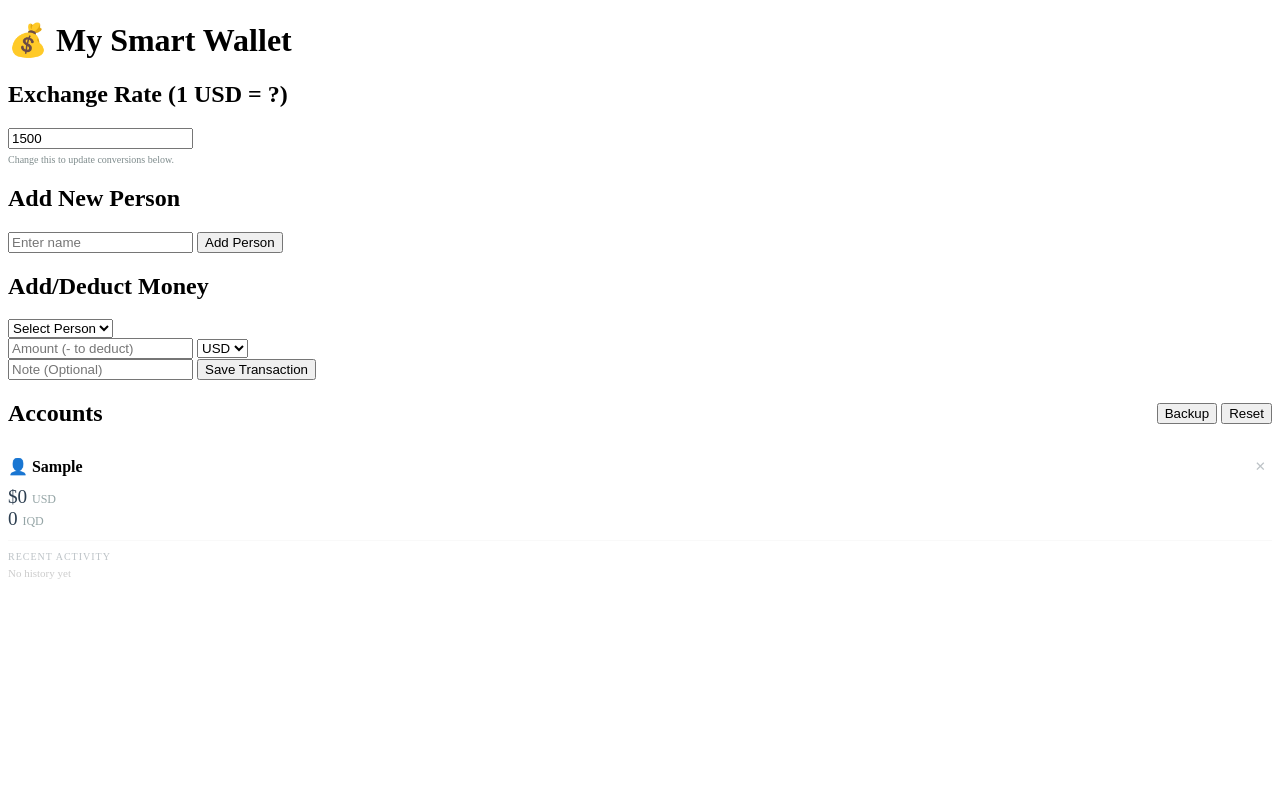
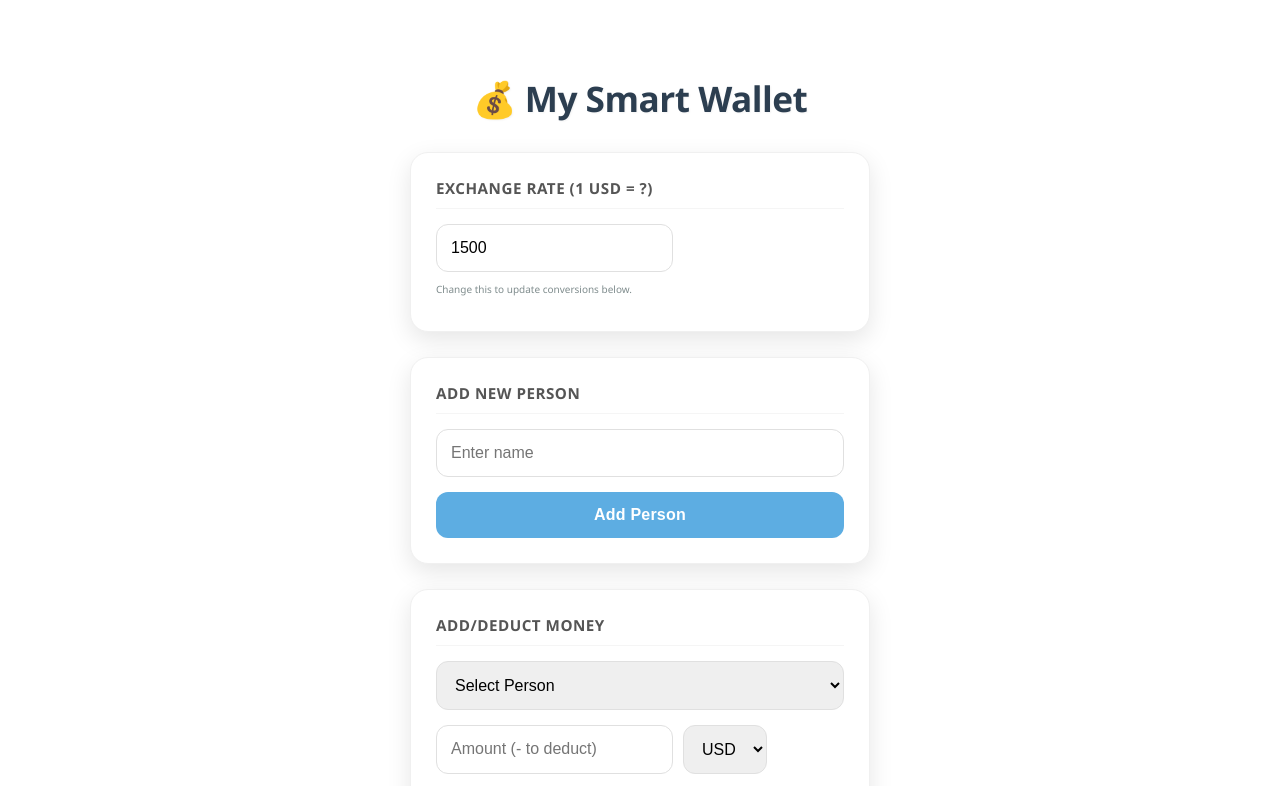
Before and after one commit to zayd9000/saving, a plain HTML site: page index.html in a window 1280 px wide. Both pictures are taken after typing "Sample" into the empty fields and a click on the button "Add Person". Shown: the top 786 px of the page. Drawn offline with Linux system fonts and the light colour scheme.

Commit message:
Update style.css

```diff
--- a/style.css
+++ b/style.css
@@ -1,103 +1,179 @@
-let data = JSON.parse(localStorage.getItem("walletData")) || {};
-
-function saveData() {
-  localStorage.setItem("walletData", JSON.stringify(data));
+body {
+  font-family: 'Segoe UI', Arial, sans-serif;
+  background: linear-gradient to bottom right, #e0f2f7, #c1e4f4; /* Soft gradient background */
+  color: #333;
+  padding: 20px;
+  max-width: 500px;
+  margin: 30px auto; /* More vertical margin */
+  box-sizing: border-box;
 }
 
-function addPerson() {
-  const nameInput = document.getElementById("personName");
-  const name = nameInput.value.trim();
-  if (!name || data[name]) return alert("Invalid name");
-  data[name] = { USD: 0, IQD: 0, transactions: [] };
-  nameInput.value = "";
-  saveData();
-  updateUI();
+h1 {
+  text-align: center;
+  color: #2c3e50;
+  margin-bottom: 30px;
+  font-size: 2.2rem;
+  font-weight: 700;
+  letter-spacing: -0.5px;
+  text-shadow: 1px 1px 2px rgba(0,0,0,0.05);
 }
 
-function addTransaction() {
-  const person = document.getElementById("personSelect").value;
-  const amount = Number(document.getElementById("amount").value);
-  const currency = document.getElementById("currency").value;
-  const note = document.getElementById("note").value || "General";
-
-  if (!person || !amount) return alert("Fill all info");
-
-  data[person][currency] += amount;
-  data[person].transactions.push({
-    amount, currency, note, date: new Date().toLocaleDateString()
-  });
-
-  document.getElementById("amount").value = "";
-  document.getElementById("note").value = "";
-  saveData();
-  updateUI();
+.box {
+  background: #ffffff;
+  padding: 25px; /* More padding */
+  margin-bottom: 25px; /* More margin */
+  border-radius: 18px; /* Softer corners */
+  box-shadow: 0 8px 25px rgba(0,0,0,0.1); /* Deeper, softer shadow */
+  border: 1px solid #f0f0f0; /* Subtle border */
 }
 
-function updateUI() {
-  const select = document.getElementById("personSelect");
-  const accounts = document.getElementById("accounts");
-  const rate = Number(document.getElementById("exchangeRate").value) || 1500;
-  const currentSelection = select.value;
-
-  select.innerHTML = '<option value="" disabled selected>Select Person</option>';
-  accounts.innerHTML = "";
-
-  for (let name in data) {
-    const opt = document.createElement("option");
-    opt.value = name;
-    opt.textContent = name;
-    select.appendChild(opt);
-
-    // Calculate conversion
-    const usdInIqd = data[name].USD * rate;
-    const totalValueInIqd = data[name].IQD + usdInIqd;
-
-    let historyHTML = "";
-    data[name].transactions.slice(-3).reverse().forEach(t => {
-      const color = t.amount >= 0 ? "#27ae60" : "#c0392b";
-      historyHTML += <div style="color:${color}; font-size:11px;">${t.amount > 0 ? '+':''}${t.amount.toLocaleString()} ${t.currency} (${t.note})</div>;
-    });
-
-    const div = document.createElement("div");
-    div.className = "account-card";
-    div.innerHTML = `
-      <div style="display:flex; justify-content:space-between;">
-        <strong>👤 ${name}</strong>
-        <button onclick="deletePerson('${name}')" style="border:none; background:none; color:#ccc; cursor:pointer;">✕</button>
-      </div>
-      <div style="margin: 10px 0; border-bottom: 1px solid #eee; padding-bottom:10px;">
-        <div style="color:#2c3e50;"><strong>$${data[name].USD.toLocaleString()}</strong> <small>USD</small></div>
-        <div style="color:#2c3e50;"><strong>${data[name].IQD.toLocaleString()}</strong> <small>IQD</small></div>
-        <div style="margin-top:5px; font-size:12px; color:#7f8c8d; background:#f9f9f9; padding:5px; border-radius:5px;">
-           Total Value: <strong>${totalValueInIqd.toLocaleString()} IQD</strong>
-        </div>
-      </div>
-      <div>
-        <p style="margin:0; font-size:9px; color:#bdc3c7;">RECENT HISTORY</p>
-        ${historyHTML || '<div style="font-size:11px; color:#ccc;">No history</div>'}
-      </div>
-    `;
-    accounts.appendChild(div);
-  }
-  if (currentSelection && data[currentSelection]) select.value = currentSelection;
+h2 {
+  margin: 0 0 15px 0; /* Adjusted margin */
+  font-size: 0.95rem;
+  color: #555;
+  text-transform: uppercase;
+  letter-spacing: 0.5px;
+  border-bottom: 1px solid #f5f5f5; /* Subtle separator */
+  padding-bottom: 10px;
 }
 
-function deletePerson(name) {
-  if(confirm("Delete " + name + "?")) { delete data[name]; saveData(); updateUI(); }
+.input-group, .form-grid {
+  display: flex;
+  flex-direction: column;
+  gap: 15px; /* More space between inputs */
 }
 
-function clearAllData() {
-  if(confirm("Reset all?")) { data = {}; saveData(); updateUI(); }
+.amount-row {
+  display: flex;
+  gap: 10px;
 }
 
-function downloadBackup() {
-  const blob = new Blob([JSON.stringify(data, null, 2)], { type: "application/json" });
-  const a = document.createElement("a");
-  a.href = URL.createObjectURL(blob);
-  a.download = "Wallet_Backup.json";
-  document.body.appendChild(a);
-  a.click();
-  document.body.removeChild(a);
+input, select, button {
+  padding: 14px; /* More padding */
+  border: 1px solid #e0e0e0;
+  border-radius: 12px; /* Softer corners */
+  font-size: 1rem;
+  outline: none;
+  transition: border-color 0.2s, box-shadow 0.2s; /* Smooth transitions */
 }
 
-updateUI();
+input:focus, select:focus {
+  border-color: #88ccf0;
+  box-shadow: 0 0 0 3px rgba(136, 204, 240, 0.3); /* Focus glow */
+}
+
+button {
+  border: none;
+  cursor: pointer;
+  font-weight: 600;
+  letter-spacing: 0.2px;
+  transition: background-color 0.2s, transform 0.1s; /* Smooth button effects */
+}
+
+button:active {
+  transform: translateY(1px); /* Slight press effect */
+}
+
+.btn-add {
+  background: #5dade2; /* Modern blue */
+  color: white;
+}
+.btn-add:hover { background: #4a9bd9; }
+
+.btn-save {
+  background: #58d68d; /* Modern green */
+  color: white;
+}
+.btn-save:hover { background: #47c17d; }
+
+.btn-danger {
+  background: #ec7063; /* Softer red */
+  color: white;
+  padding: 8px 15px; /* Adjusted padding */
+  font-size: 0.8rem;
+  border-radius: 8px;
+}
+.btn-danger:hover { background: #e56050; }
+
+.btn-backup {
+  background: #f4d03f; /* Softer orange/yellow */
+  color: #333;
+  padding: 8px 15px; /* Adjusted padding */
+  font-size: 0.8rem;
+  border-radius: 8px;
+}
+.btn-backup:hover { background: #edc22c; }
+
+
+.account-card {
+  border-left: 6px solid #5dade2; /* Stronger accent color */
+  padding: 20px;
+  background: #fefefe; /* Very light background */
+  margin-top: 20px;
+  border-radius: 14px;
+  box-shadow: 0 4px 15px rgba(0,0,0,0.08); /* Soft shadow */
+  transition: transform 0.2s ease-in-out;
+}
+.account-card:hover {
+  transform: translateY(-3px); /* Slight lift on hover */
+}
+
+.account-card strong {
+  color: #333;
+}
+
+.account-card .currency-value {
+  font-size: 1.3rem;
+  font-weight: 700;
+  color: #2c3e50;
+  margin-bottom: 3px;
+}
+
+.account-card small {
+  font-size: 0.8rem;
+  color: #7f8c8d;
+  font-weight: 500;
+}
+
+.total-value-iqd {
+  margin-top: 8px;
+  font-size: 0.9rem;
+  color: #4a9bd9; /* Accent blue */
+  background: #e9f7ff; /* Light blue background */
+  padding: 8px 12px;
+  border-radius: 8px;
+  display: inline-block; /* Fits content */
+  font-weight: 600;
+}
+
+.recent-history-title {
+  margin: 0 0 8px 0;
+  font-size: 0.75rem;
+  color: #a0a0a0;
+  letter-spacing: 0.8px;
+  text-transform: uppercase;
+  font-weight: 600;
+}
+
+.history-item-positive {
+  color: #27ae60; /* Green for positive */
+  font-size: 0.8rem;
+  margin-bottom: 2px;
+}
+
+.history-item-negative {
+  color: #c0392b; /* Red for negative */
+  font-size: 0.8rem;
+  margin-bottom: 2px;
+}
+
+.no-history {
+  font-size: 0.8rem;
+  color: #bbb;
+  font-style: italic;
+}
+
+/* Specific styling for the exchange rate input */
+#exchangeRate {
+    margin-bottom: 5px;
+}
```
